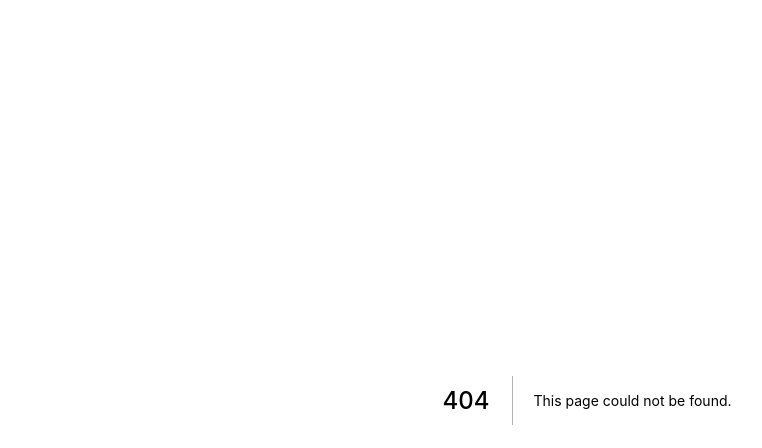
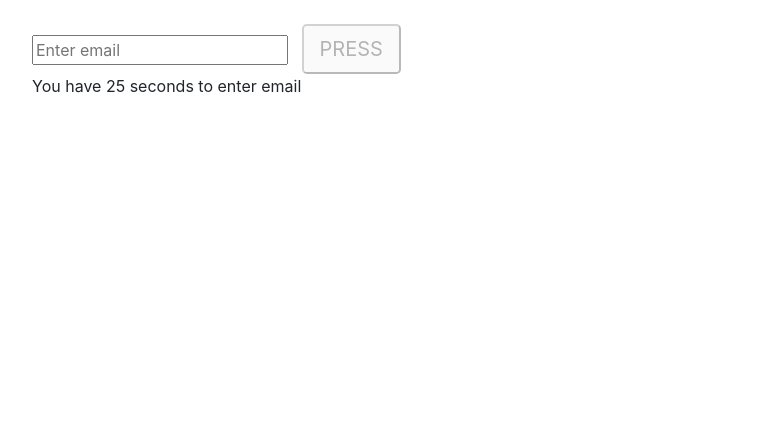
Before and after one commit to nickrally/favpaitings, a Next.js app: page /emailvalidating in a window 1280 px wide. Before the commit this address had no page. Shown: the top 448 px of the page, without its empty margins (53-815 px from the left). Built offline with nearby package versions, Linux system fonts and the light colour scheme.

Commit message:
added email validation

```diff
--- /dev/null
+++ b/pages/emailvalidating.js
@@ -0,0 +1,9 @@
+import React from "react";
+
+import EmailValidatingForm from "../src/EmailValidatingForm";
+
+function evailvalidating() {
+  return <EmailValidatingForm />;
+}
+
+export default evailvalidating;
--- /dev/null
+++ b/src/EmailValidatingForm.js
@@ -0,0 +1,61 @@
+import { useReducer, useState } from "react";
+import useInterval from "./useInterval";
+
+function EmailValidatingForm() {
+  const validateEmail = (email) => {
+    const re =
+      /^(([^<>()[\]\\.,;:\s@\"]+(\.[^<>()[\]\\.,;:\s@\"]+)*)|(\".+\"))@((\[[0-9]{1,3}\.[0-9]{1,3}\.[0-9]{1,3}\.[0-9]{1,3}\])|(([a-zA-Z\-0-9]+\.)+[a-zA-Z]{2,}))$/;
+    return re.test(email);
+  };
+  const [emailValid, setEmailValid] = useState(false);
+  const emailReducer = (prevState, currentState) => {
+    const isValidEmail = validateEmail(currentState);
+    setEmailValid(isValidEmail);
+    return currentState;
+  };
+
+  const [email, setEmail] = useReducer(emailReducer, "");
+  const maxSeconds = 30;
+  const [count, setCount] = useState(maxSeconds);
+
+  useInterval(() => {
+    setCount(count - 1);
+  }, 1000);
+
+  return (
+    <div className="container">
+      <br />
+      <div>
+        <div className="content">
+          <input
+            onChange={(e) => {
+              setEmail(e.target.value);
+            }}
+            disabled={count <= 0}
+            value={email}
+            placeholder="Enter email"
+            type="email"
+            name="email"
+            required
+          />
+          &nbsp;&nbsp;&nbsp;
+          <button
+            disabled={!emailValid || count <= 0}
+            onClick={() => {
+              setCount(0);
+              alert(`button clicked with email ${email}`);
+            }}
+            className="btn-lg"
+            type="submit"
+          >
+            PRESS
+          </button>
+        </div>
+        {count > 0
+          ? `You have ${count} seconds to enter email`
+          : "email entered or time expired"}
+      </div>
+    </div>
+  );
+}
+export default EmailValidatingForm;
--- /dev/null
+++ b/src/useInterval.js
@@ -0,0 +1,23 @@
+// https://overreacted.io/making-setinterval-declarative-with-react-hooks/
+import { useEffect, useRef } from "react";
+
+const useInterval = (callback, delay) => {
+  const savedCallback = useRef();
+
+  // Remember the latest function.
+  useEffect(() => {
+    savedCallback.current = callback;
+  }, [callback]);
+
+  // Set up the interval.
+  useEffect(() => {
+    function tick() {
+      savedCallback.current();
+    }
+    if (delay !== null) {
+      let id = setInterval(tick, delay);
+      return () => clearInterval(id);
+    }
+  }, [delay]);
+};
+export default useInterval;
```
